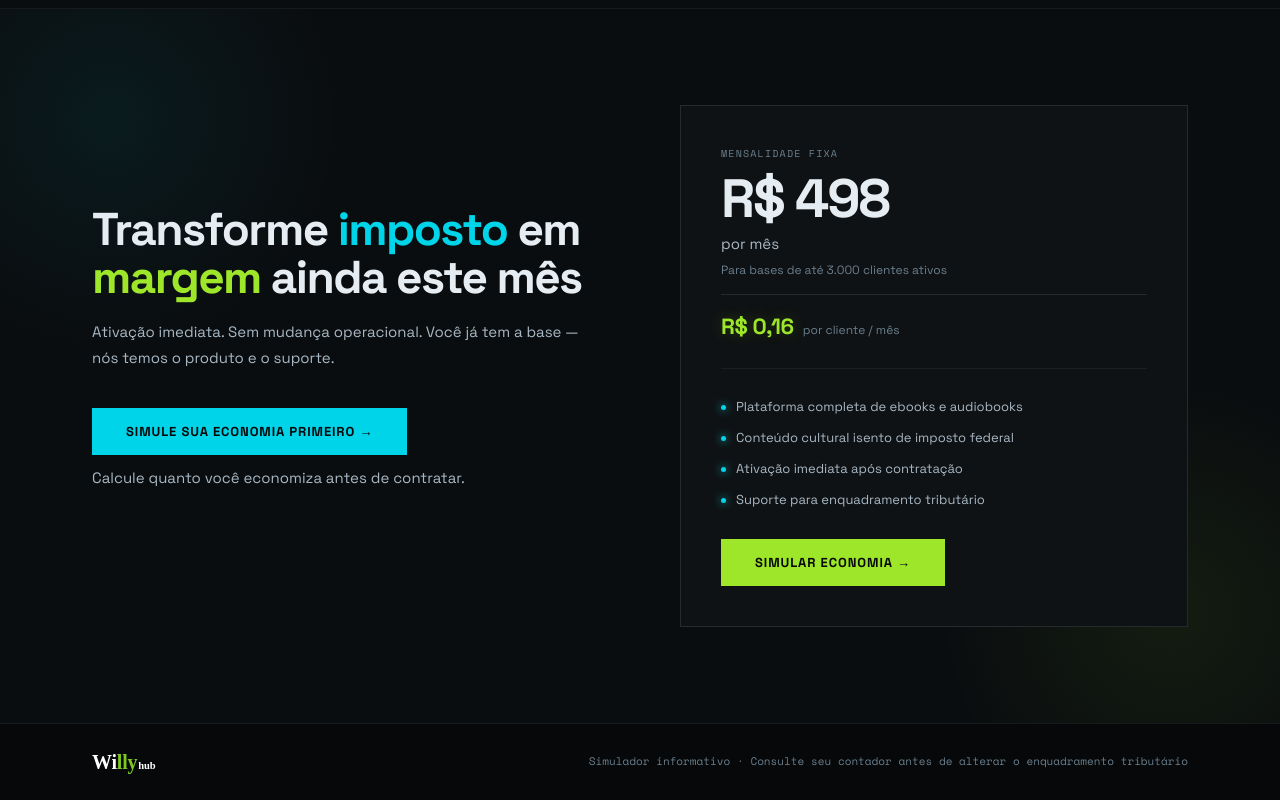
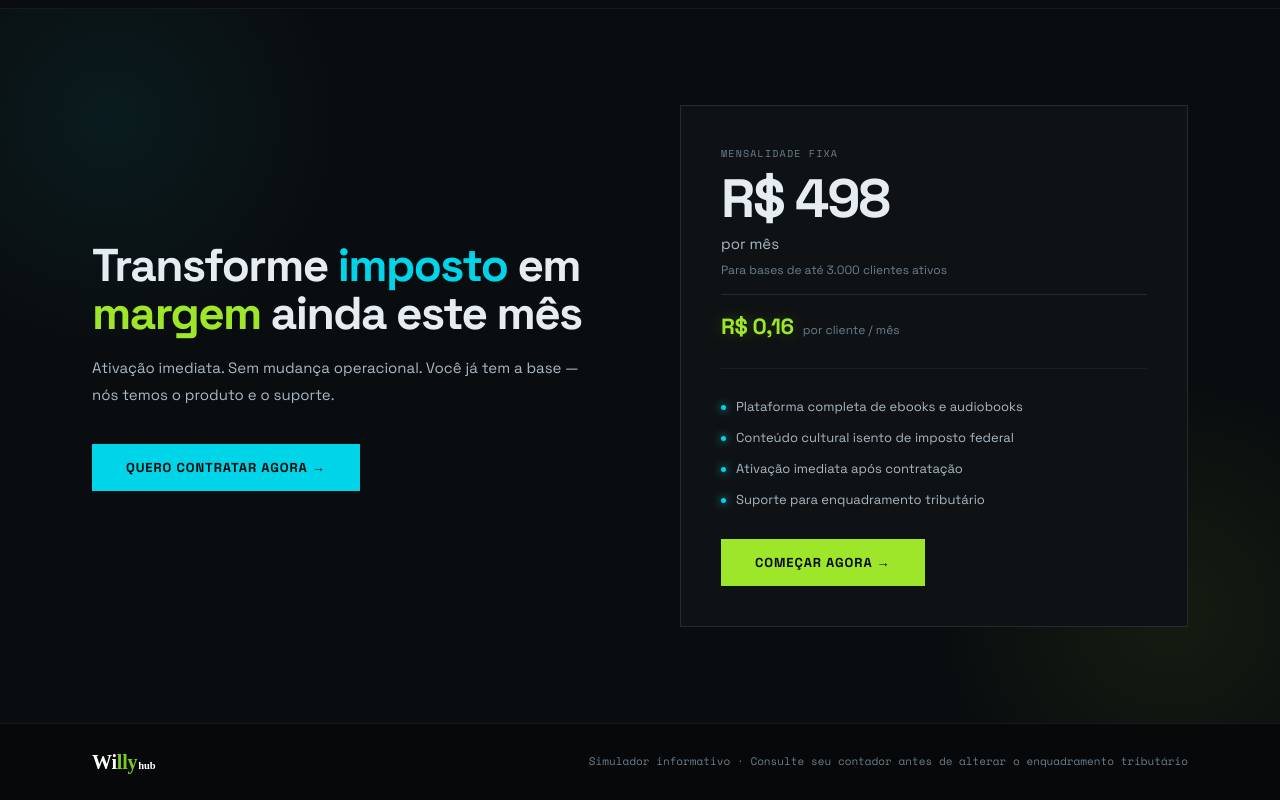
Before and after one commit to andrenunes07-del/Jhoff, a Next.js app: page / in a window 1280 px wide. Shown: the part 2173-2973 px from the top of the page. Built offline with nearby package versions, Linux system fonts and the light colour scheme; a web font is replaced by a local one.

Commit message:
feat: botao contratar sempre visivel, redireciona ao simulador se nao calculou ainda

```diff
--- a/app/globals.css
+++ b/app/globals.css
@@ -444,6 +444,8 @@ input[type="range"]::-moz-range-thumb {
 .sim-cta-text { font-size: 15px; color: var(--text2); line-height: 1.6; }
 .sim-cta-text strong { color: var(--text); }
 .cta-sim-hint { font-size: 13px; color: var(--text3); margin-top: 10px; }
+.cta-sim-hint--active { color: var(--cy); font-weight: 500; animation: fadeInUp .3s ease; }
+@keyframes fadeInUp { from { opacity: 0; transform: translateY(6px); } to { opacity: 1; transform: translateY(0); } }
 
 /* ── MODAL SIM SUMMARY ── */
 .modal-sim-summary {
--- a/components/CTA.tsx
+++ b/components/CTA.tsx
@@ -2,7 +2,7 @@
 
 import { useState } from 'react'
 import LeadModal from './LeadModal'
-import type { SimData } from '@/app/page'
+import type { SimData } from '@/types/simData'
 
 interface CTAProps {
   simData: SimData | null
@@ -10,10 +10,19 @@ interface CTAProps {
 
 export default function CTA({ simData }: CTAProps) {
   const [open, setOpen] = useState(false)
+  const [hint, setHint] = useState(false)
+
+  const scrollToSim = () => {
+    const el = document.getElementById('simulador')
+    if (el) el.scrollIntoView({ behavior: 'smooth' })
+    else window.scrollTo({ top: 0, behavior: 'smooth' })
+  }
 
   const handleClick = () => {
     if (!simData) {
-      document.getElementById('simulador')?.scrollIntoView({ behavior: 'smooth' })
+      setHint(true)
+      setTimeout(() => setHint(false), 4000)
+      scrollToSim()
     } else {
       setOpen(true)
     }
@@ -33,10 +42,12 @@ export default function CTA({ simData }: CTAProps) {
               suporte.
             </p>
             <button className="btn-cy" onClick={handleClick}>
-              {simData ? 'Quero contratar agora →' : 'Simule sua economia primeiro →'}
+              Quero contratar agora →
             </button>
-            {!simData && (
-              <p className="cta-sim-hint">Calcule quanto você economiza antes de contratar.</p>
+            {hint && (
+              <p className="cta-sim-hint cta-sim-hint--active">
+                ↑ Para contratar, primeiro simule sua economia acima — leva menos de 1 minuto.
+              </p>
             )}
           </div>
           <div className="cta-right">
@@ -56,7 +67,7 @@ export default function CTA({ simData }: CTAProps) {
               <div className="feat"><span className="fdot" />Suporte para enquadramento tributário</div>
             </div>
             <button className="btn-li" onClick={handleClick}>
-              {simData ? 'Começar agora →' : 'Simular economia →'}
+              Começar agora →
             </button>
           </div>
         </div>
```
